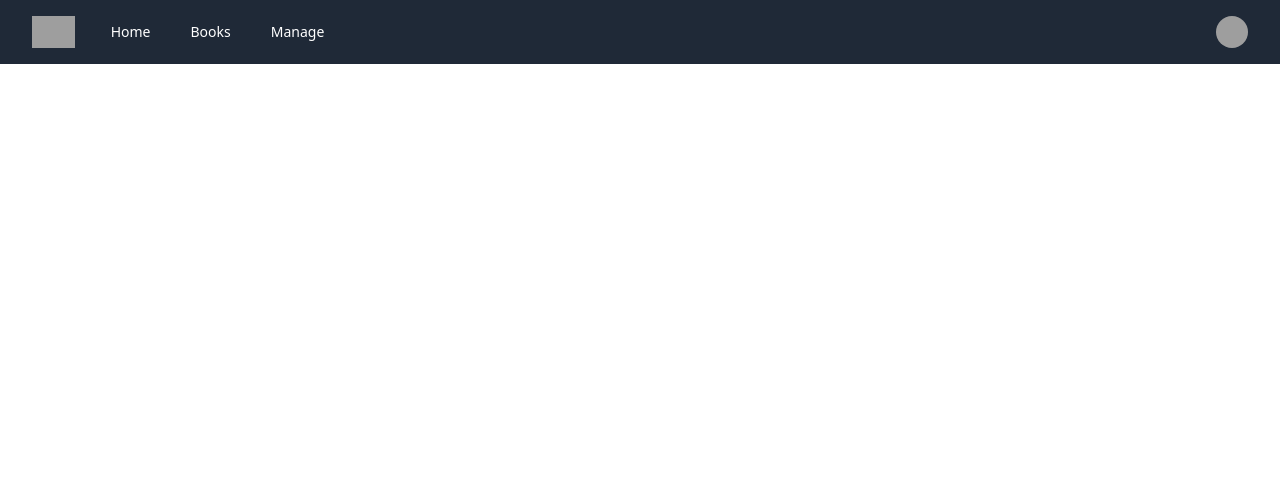
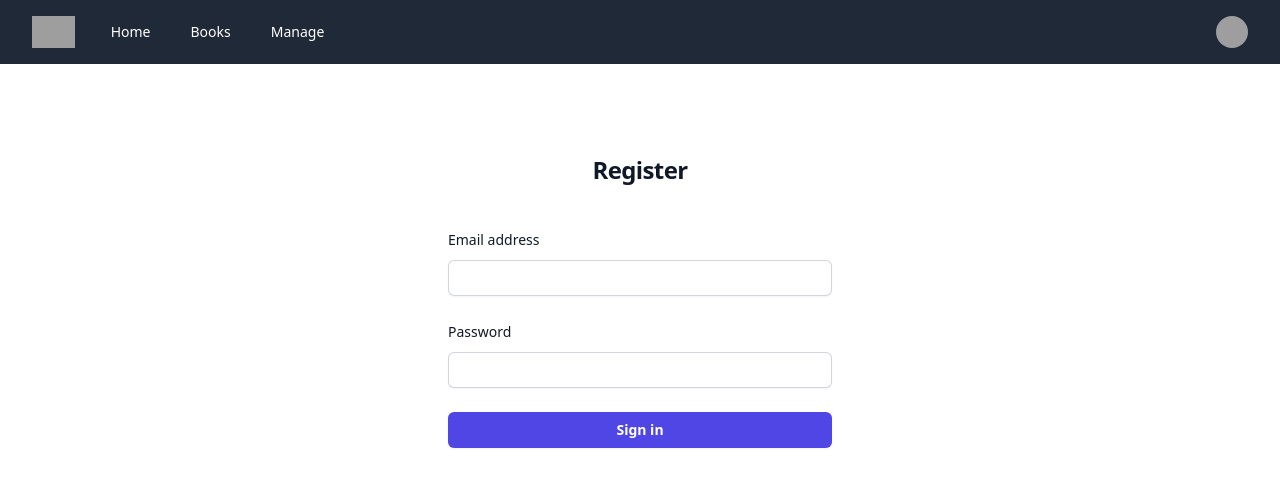
Before and after one commit to novice-is-me/Simple-library-management, a Vue app: page /register in a window 1280 px wide. Shown: the top 486 px of the page. Built offline with nearby package versions, Linux system fonts and the light colour scheme; grey boxes are pictures that could not be loaded.

Commit message:
Register function

```diff
--- a/package.json
+++ b/package.json
@@ -10,7 +10,8 @@
   },
   "dependencies": {
     "vue": "^3.5.12",
-    "vue-router": "^4.4.5"
+    "vue-router": "^4.4.5",
+    "vue-toastification": "^2.0.0-rc.5"
   },
   "devDependencies": {
     "@vitejs/plugin-vue": "^5.1.4",
--- a/src/App.vue
+++ b/src/App.vue
@@ -5,6 +5,27 @@
 
 const allBooks = ref(booksData.booksData)
 const availableBooks = ref()
+const user = ref([])
+
+onMounted(() => {
+  getAvailBooks()
+
+  // Getting user from local storage
+  const storedUser = JSON.parse(localStorage.getItem('user'))
+  if(storedUser){
+    user.value = storedUser
+  }
+})
+
+// For registration user
+const registerUser = (newUser) => {
+  user.value.push({
+    name: newUser.name,
+    password: newUser.password,
+    isAdmin: false
+  })
+  localStorage.setItem('users', JSON.stringify(user.value))
+}
 
 // For available books only
 const getAvailBooks = () => {
@@ -14,12 +35,11 @@
   return availableBooks.value
 }
 
-onMounted(() => {
-  getAvailBooks()
-})
-
 // Passing data to child components
 provide('availableBooks', availableBooks)
+provide('user', user)
+provide('register', registerUser)
+
 </script>
 
 <template>
--- a/src/main.js
+++ b/src/main.js
@@ -1,5 +1,6 @@
 import './assets/main.css'
-
+import  Toast  from 'vue-toastification'
+import 'vue-toastification/dist/index.css'
 import { createApp } from 'vue'
 import App from './App.vue'
 import router from './router'
@@ -7,5 +8,5 @@
 const app = createApp(App)
 
 app.use(router)
-
+app.use(Toast)
 app.mount('#app')
--- a/src/router/index.js
+++ b/src/router/index.js
@@ -1,6 +1,7 @@
 import AdminView from '@/views/AdminView.vue'
 import AvailableBooks from '@/views/AvailableBooks.vue'
 import Login from '@/views/Login.vue'
+import Register from '@/views/Register.vue'
 import { createRouter, createWebHistory } from 'vue-router'
 
 const router = createRouter({
@@ -10,6 +11,9 @@
       path: '/',
       name: 'home',
       component: Login,
+    },{
+      path: '/register',
+      component: Register,
     },{
       path: '/books',
       component: AvailableBooks,
--- a/src/views/Login.vue
+++ b/src/views/Login.vue
@@ -6,8 +6,7 @@
 <template>
     <div class="flex min-h-full flex-col justify-center px-6 py-12 lg:px-8">
         <div class="sm:mx-auto sm:w-full sm:max-w-sm">
-            <img class="mx-auto h-10 w-auto" src="https://tailwindui.com/plus/img/logos/mark.svg?color=indigo&shade=600" alt="Your Company">
-            <h2 class="mt-10 text-center text-2xl/9 font-bold tracking-tight text-gray-900">Sign in to your account</h2>
+            <h2 class="mt-10 text-center text-2xl/9 font-bold tracking-tight text-gray-900">Sign in to System</h2>
         </div>
 
         <div class="mt-10 sm:mx-auto sm:w-full sm:max-w-sm">
--- /dev/null
+++ b/src/views/Register.vue
@@ -0,0 +1,61 @@
+<script setup>
+import { inject, ref } from 'vue';
+import { useToast } from 'vue-toastification';
+import { useRouter } from 'vue-router';
+
+const users = inject('user');
+const register = inject('register');
+const toast = useToast();
+const router = useRouter();
+
+const newUser = {
+    name: '',
+    password: '',
+    isAdmin: false
+}
+
+const registerUser = () => {
+    if(!newUser.name && !newUser.password){
+        alert('Please fill all fields');
+        return;
+    }else{
+        register(newUser)
+        toast.success('User registered successfully');
+        router.push('/');
+    }
+}
+
+
+</script>
+
+<template>
+    <div class="flex min-h-full flex-col justify-center px-6 py-12 lg:px-8">
+        <div class="sm:mx-auto sm:w-full sm:max-w-sm">
+            <h2 class="mt-10 text-center text-2xl/9 font-bold tracking-tight text-gray-900">Register</h2>
+        </div>
+
+        <div class="mt-10 sm:mx-auto sm:w-full sm:max-w-sm">
+            <form class="space-y-6" action="#" method="POST">
+                <div>
+                    <label for="email" class="block text-sm/6 font-medium text-gray-900">Email address</label>
+                    <div class="mt-2">
+                        <input v-model="newUser.name" id="email" name="email" type="email" autocomplete="email" required class="block w-full rounded-md border-0 py-1.5 text-gray-900 shadow-sm ring-1 ring-inset ring-gray-300 placeholder:text-gray-400 focus:ring-2 focus:ring-inset focus:ring-indigo-600 sm:text-sm/6">
+                    </div>
+                </div>
+
+                <div>
+                    <div class="flex items-center justify-between">
+                        <label for="password" class="block text-sm/6 font-medium text-gray-900">Password</label>
+                    </div>
+                    <div class="mt-2">
+                        <input v-model="newUser.password" id="password" name="password" type="password" autocomplete="current-password" required class="block w-full rounded-md border-0 py-1.5 text-gray-900 shadow-sm ring-1 ring-inset ring-gray-300 placeholder:text-gray-400 focus:ring-2 focus:ring-inset focus:ring-indigo-600 sm:text-sm/6">
+                    </div>
+                </div>
+
+                <div>
+                    <button type="submit" @click.prevent="registerUser" class="flex w-full justify-center rounded-md bg-indigo-600 px-3 py-1.5 text-sm/6 font-semibold text-white shadow-sm hover:bg-indigo-500 focus-visible:outline focus-visible:outline-2 focus-visible:outline-offset-2 focus-visible:outline-indigo-600">Sign in</button>
+                </div>
+            </form>
+        </div>
+    </div>
+</template>
```
Also changed, not shown: 1 other file (tests, documents, lock files or other folders).
